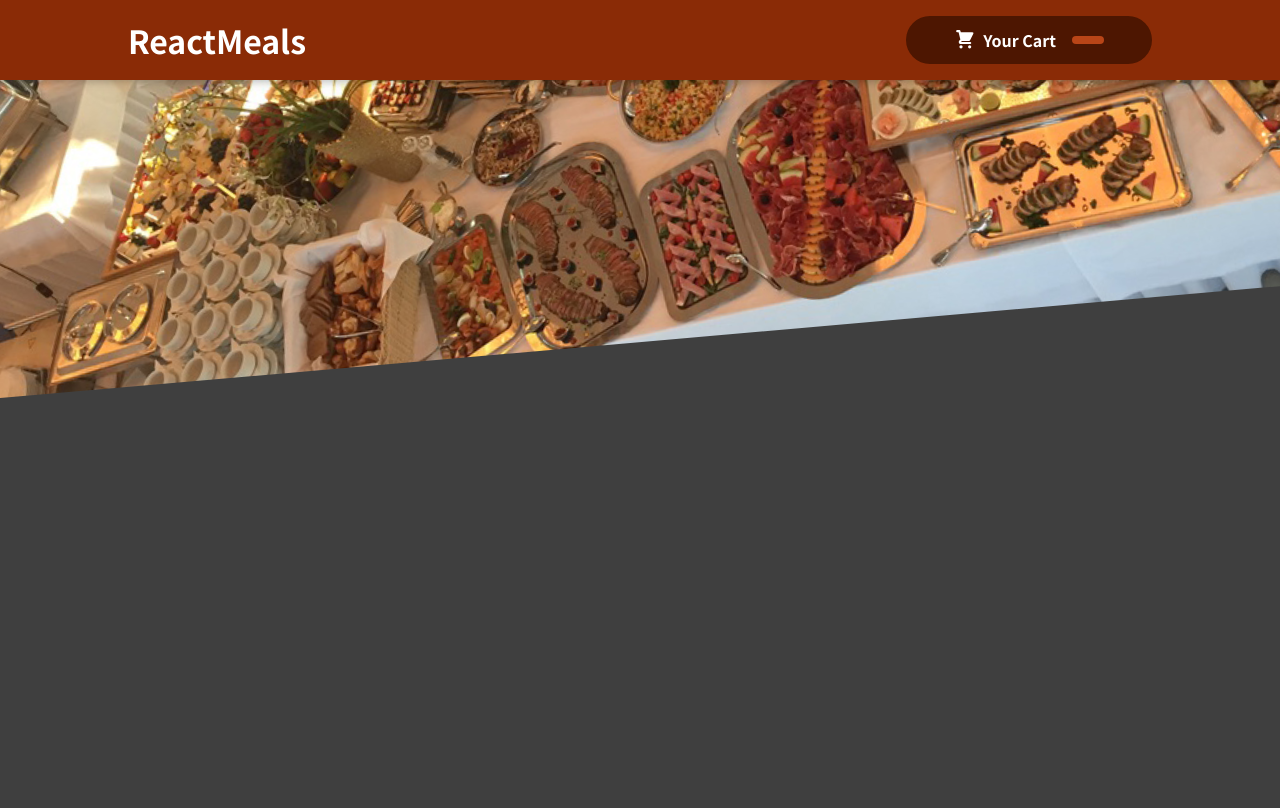
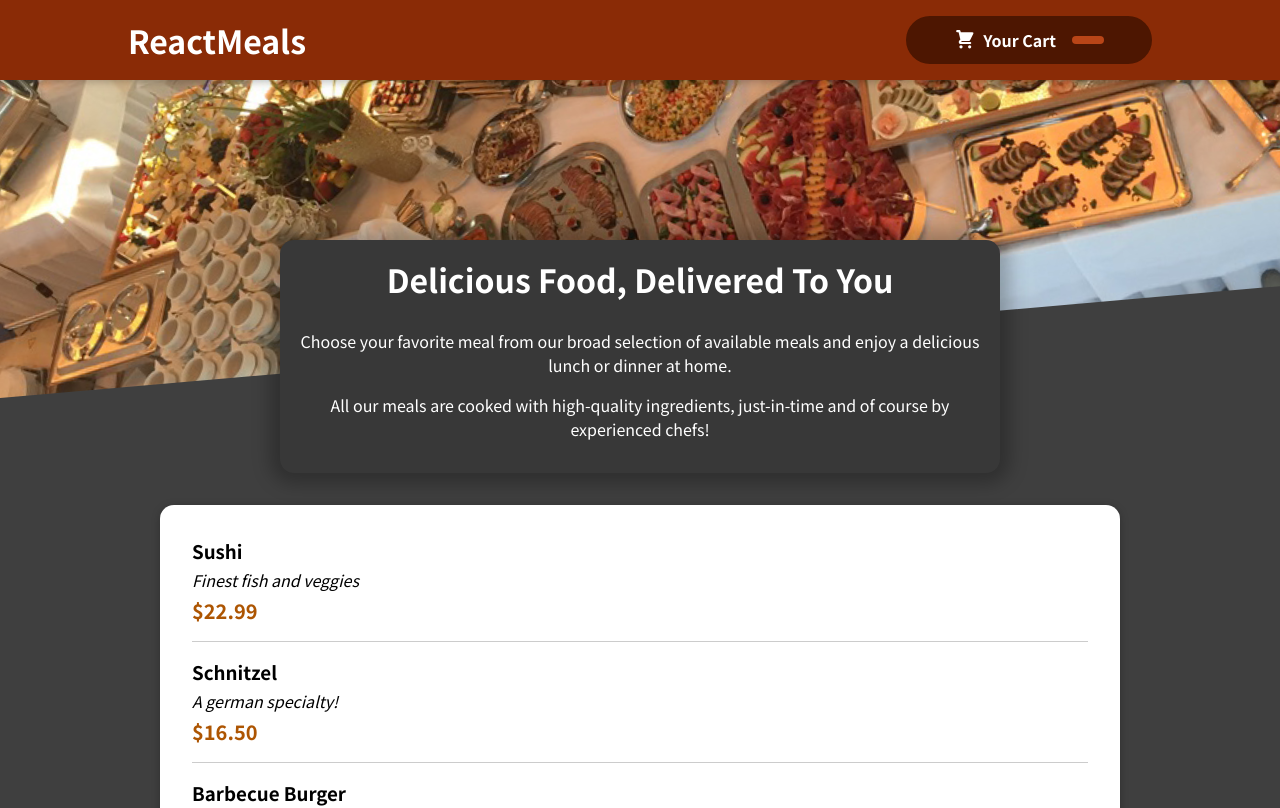
Before and after one commit to paas10/react, a JavaScript app: page / in a window 1280 px wide. Shown: the top 808 px of the page. Built offline with nearby package versions, Linux system fonts and the light colour scheme.

Commit message:
Meals components

```diff
--- a/src/App.js
+++ b/src/App.js
@@ -1,13 +1,11 @@
 import Header from './components/Layout/Header';
-
-import { DUMMY_MEALS } from './components/dummy-meals'
-
-
+import Meals from './components/Meals/Meals';
 
 function App() {
   return (
     <>
       <Header/>
+      <Meals />
     </>
   );
 }
--- /dev/null
+++ b/src/components/Meals/AvailableMeals.js
@@ -0,0 +1,46 @@
+
+import Card from '../UI/Card';
+import MealItem from './MealItem/MealItem';
+
+import styles from './AvailableMeals.module.css'
+
+const DUMMY_MEALS = [
+  {
+    id: 'm1',
+    name: 'Sushi',
+    description: 'Finest fish and veggies',
+    price: 22.99,
+  },
+  {
+    id: 'm2',
+    name: 'Schnitzel',
+    description: 'A german specialty!',
+    price: 16.5,
+  },
+  {
+    id: 'm3',
+    name: 'Barbecue Burger',
+    description: 'American, raw, meaty',
+    price: 12.99,
+  },
+  {
+    id: 'm4',
+    name: 'Green Bowl',
+    description: 'Healthy...and green...',
+    price: 18.99,
+  },
+];
+
+const AvailableMeals = () => {
+  const mealsList = DUMMY_MEALS.map(meal => <MealItem key={meal.id} name={meal.name} description={meal.description} price={meal.price} />);
+
+  return (
+    <section className={styles.meals}>
+      <Card>
+        <ul>{mealsList}</ul>
+      </Card>
+    </section>
+  );
+}
+
+export default AvailableMeals;
--- /dev/null
+++ b/src/components/Meals/MealItem/MealItem.js
@@ -0,0 +1,21 @@
+
+import styles from './MealItem.module.css';
+
+const MealItem = props => {
+  const price = `$${props.price.toFixed(2)}`;
+
+  return (
+    <li className={styles.meal}>
+      <div>
+        <h3>{props.name}</h3>
+        <div className={styles.description}>{props.description}</div>
+        <div className={styles.price}>{price}</div>
+      </div>
+      <div>
+
+      </div>
+    </li>
+  );
+}
+
+export default MealItem
--- /dev/null
+++ b/src/components/Meals/Meals.js
@@ -0,0 +1,14 @@
+
+import MealsSummary from "./MealsSummary";
+import AvailableMeals from "./AvailableMeals";
+
+const Meals = () => {
+  return (
+    <>
+      <MealsSummary />
+      <AvailableMeals />
+    </>
+  );
+}
+
+export default Meals;
--- /dev/null
+++ b/src/components/Meals/MealsSummary.js
@@ -0,0 +1,20 @@
+
+import styles from './MealsSummary.module.css';
+
+const MealsSummary = () => {
+  return (
+    <section className={styles.summary}>
+      <h2>Delicious Food, Delivered To You</h2>
+      <p>
+        Choose your favorite meal from our broad selection of available meals
+        and enjoy a delicious lunch or dinner at home.
+      </p>
+      <p>
+        All our meals are cooked with high-quality ingredients, just-in-time and
+        of course by experienced chefs!
+      </p>
+    </section>
+  );
+};
+
+export default MealsSummary;
--- a/src/components/dummy-meals.js
+++ /dev/null
@@ -1,26 +0,0 @@
-export const DUMMY_MEALS = [
-  {
-    id: 'm1',
-    name: 'Sushi',
-    description: 'Finest fish and veggies',
-    price: 22.99,
-  },
-  {
-    id: 'm2',
-    name: 'Schnitzel',
-    description: 'A german specialty!',
-    price: 16.5,
-  },
-  {
-    id: 'm3',
-    name: 'Barbecue Burger',
-    description: 'American, raw, meaty',
-    price: 12.99,
-  },
-  {
-    id: 'm4',
-    name: 'Green Bowl',
-    description: 'Healthy...and green...',
-    price: 18.99,
-  },
-];
```
Also changed, not shown: src/components/Meals/MealItem/MealItem.module.css (renamed from src/components/Meals/MealItem.module.css).
